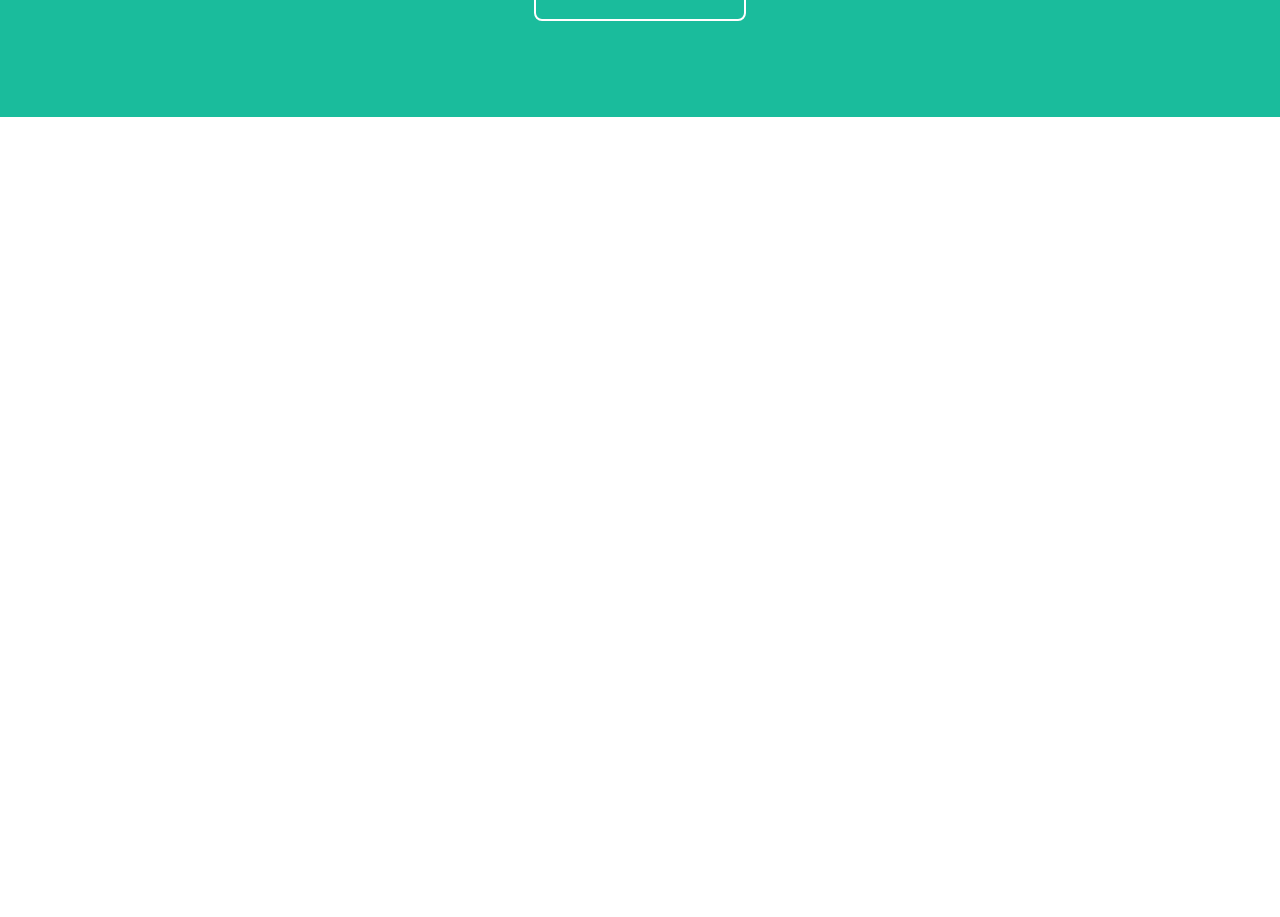
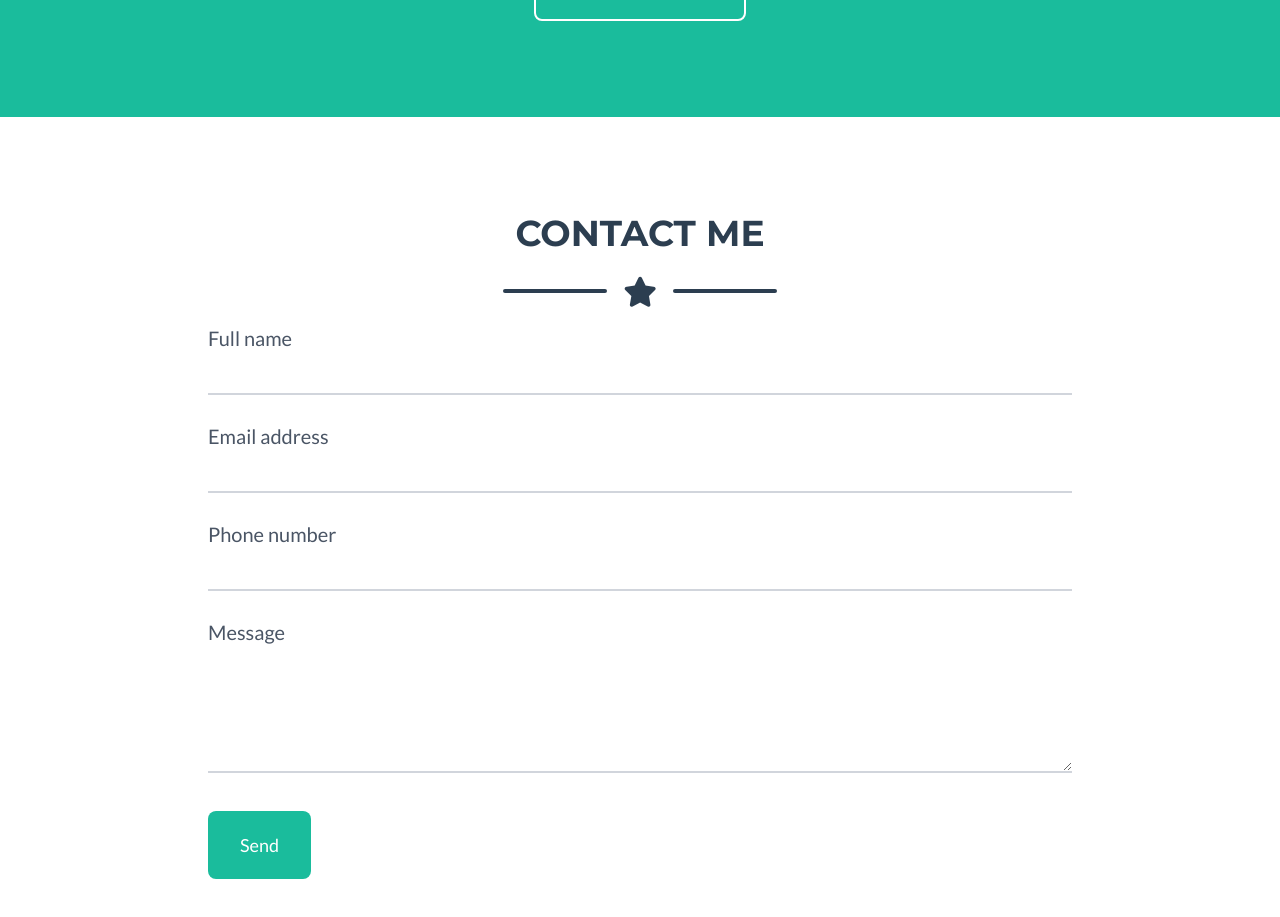
Before and after one commit to nesarikartejas10/freelancer-portfolio-ui, a React (Vite) app: page / in a window 1280 px wide. Shown: the part 1983-2900 px from the top of the page. Before the commit the page ends 2100 px from the top, so only its background shows below. Built offline with nearby package versions, Linux system fonts and the light colour scheme.

Commit message:
contact section

```diff
--- a/src/App.jsx
+++ b/src/App.jsx
@@ -1,4 +1,5 @@
 import About from "./components/About";
+import Contact from "./components/Contact";
 import Hero from "./components/Hero";
 import Navbar from "./components/Navbar";
 import Portfolio from "./components/Portfolio";
@@ -10,6 +11,7 @@ function App() {
       <Hero />
       <Portfolio />
       <About />
+      <Contact />
     </main>
   );
 }
--- /dev/null
+++ b/src/components/Contact.jsx
@@ -0,0 +1,90 @@
+const Contact = () => {
+  return (
+    <section id="contact" className="py-24 text-center">
+      <div className="w-full max-w-7xl mx-auto px-4 sm:px-6 lg:px-8">
+        <h2 className="font-montserrat font-bold text-4xl text-secondary mb-5">
+          CONTACT ME
+        </h2>
+        <div className="flex justify-center items-center my-5">
+          <div className="w-26 h-1 bg-secondary rounded-full"></div>
+          <div className="mx-4 text-3xl text-secondary">
+            <i className="fa-solid fa-star"></i>
+          </div>
+          <div className="w-26 h-1 bg-secondary rounded-full"></div>
+        </div>
+
+        <div className="max-w-4xl mx-auto text-left">
+          <form id="contactForm" className="px-4">
+            <div className="relative mb-8">
+              <label
+                for="name"
+                className="absolute -top-1.25 text-gray-600 text-xl transition-all duration-300 pointer-events-none"
+              >
+                Full name
+              </label>
+              <input
+                className="w-full py-5 border-b-2 border-gray-300 outline-none focus:border-primary transition duration-300"
+                id="name"
+                type="text"
+                placeholder=" "
+                required
+              />
+            </div>
+
+            <div className="relative mb-8">
+              <label
+                for="email"
+                className="absolute -top-1.25 text-gray-600 text-xl transition-all duration-300 pointer-events-none"
+              >
+                Email address
+              </label>
+              <input
+                className="w-full py-5 border-b-2 border-gray-300 outline-none focus:border-primary transition duration-300"
+                id="email"
+                type="email"
+                placeholder=" "
+                required
+              />
+            </div>
+
+            <div className="relative mb-8">
+              <label
+                for="phone"
+                className="absolute -top-1.25 text-gray-600 text-xl transition-all duration-300 pointer-events-none"
+              >
+                Phone number
+              </label>
+              <input
+                className="w-full py-5 border-b-2 border-gray-300 outline-none focus:border-primary transition duration-300"
+                id="phone"
+                type="tel"
+                placeholder=" "
+              />
+            </div>
+
+            <div className="relative mb-8">
+              <label
+                for="message"
+                className="absolute -top-1.25 text-gray-600 text-xl transition-all duration-300 pointer-events-none"
+              >
+                Message
+              </label>
+              <textarea
+                className="w-full py-5 border-b-2 border-gray-300 outline-none focus:border-primary transition duration-300 min-h-37.5 resize-y"
+                id="message"
+                placeholder=" "
+                required
+              ></textarea>
+            </div>
+
+            <button className="bg-primary text-white px-8 py-5 rounded-lg text-lg font-medium hover:bg-[#15967d] transition duration-300">
+              Send
+            </button>
+          </form>
+        </div>
+      </div>
+    </section>
+  );
+};
+
+export default Contact;
```
